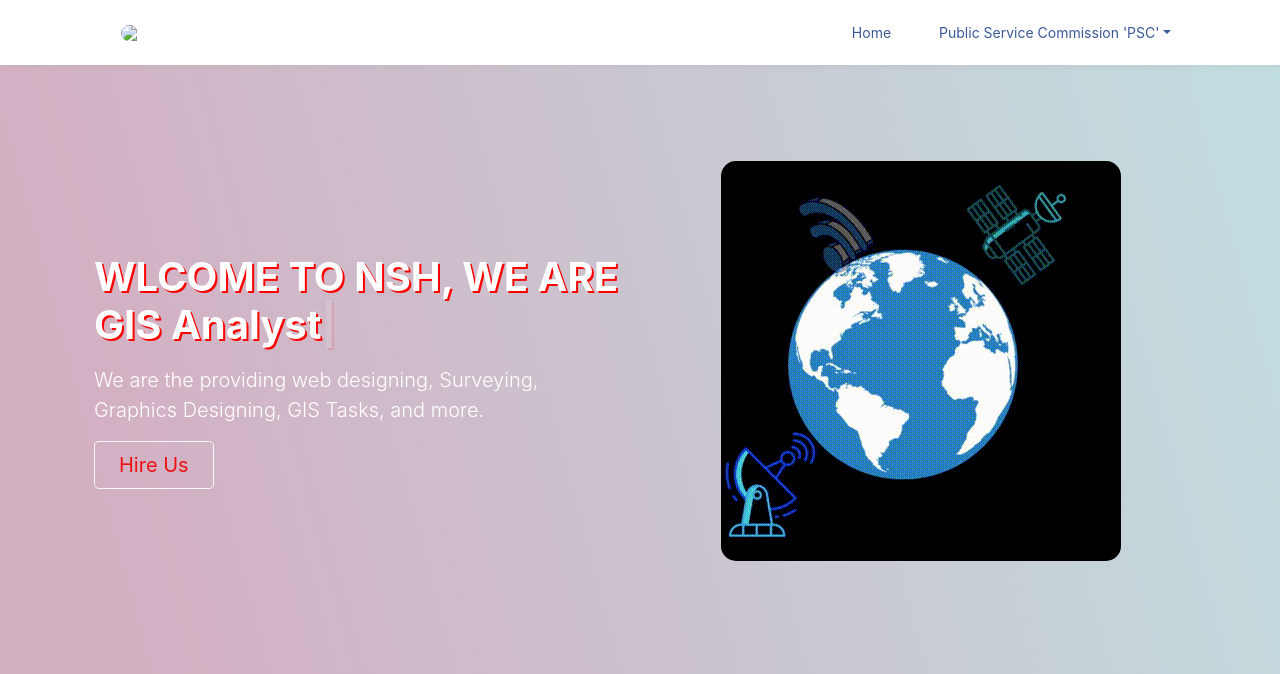
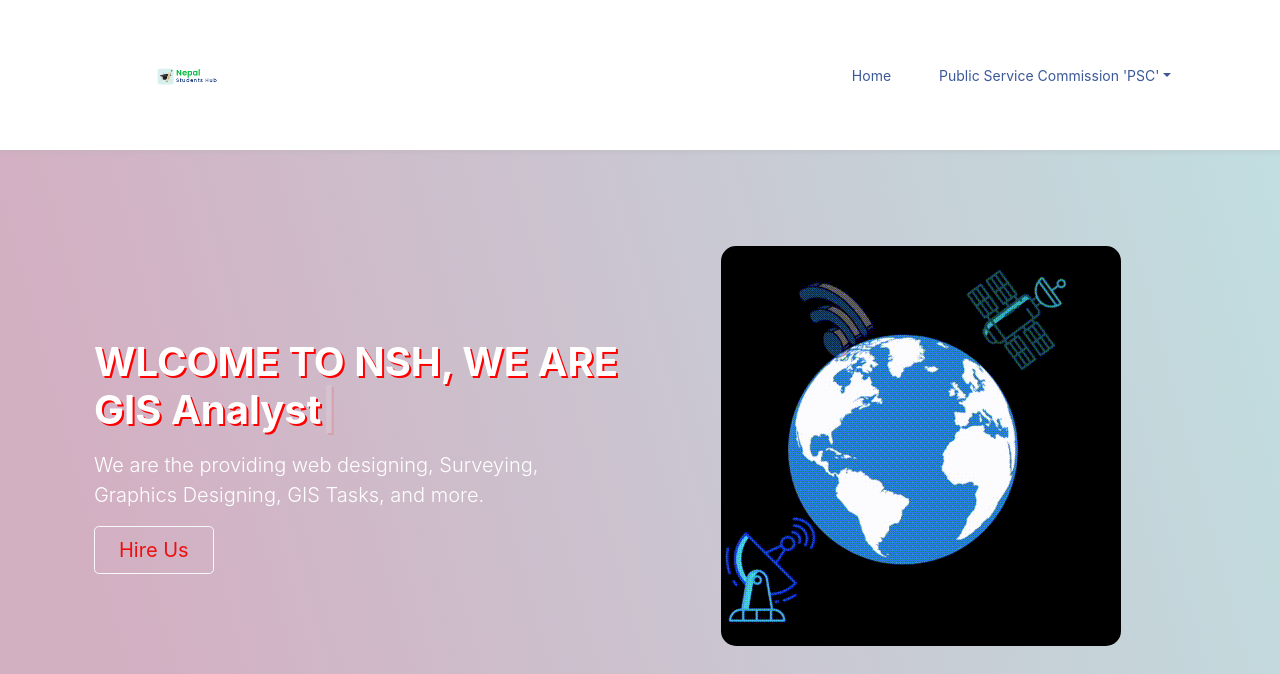
Before and after one commit to Sarojchaudhary815/nepalstudentshub, a plain HTML site: page index.html in a window 1280 px wide. Shown: the top 674 px of the page. Drawn offline with nearby package versions, Linux system fonts and the light colour scheme; files whose address does not match are found by name.

Commit message:
Update index.html

```diff
--- a/index.html
+++ b/index.html
@@ -82,7 +82,7 @@
 
 <nav class="navbar navbar-expand-lg navbar-light sticky-top">
     <div class="container">
-        <a class="navbar-brand" href="index.php" style="text-transform: uppercase;"><a style="padding-bottom: 0px;"><img src="c:\Img for Nepal Student Hub\Logo.png" width="130px" /></a></a>
+        <a class="navbar-brand" href="index.php" style="text-transform: uppercase;"><a style="padding-bottom: 0px;"><img src="https://github.com/Sarojchaudhary815/nepalstudentshub/blob/main/Logo.png" width="130px" /></a></a>
         <button class="navbar-toggler" type="button" data-toggle="collapse" data-target="#mobile_nav" aria-controls="mobile_nav" aria-expanded="false" aria-label="Toggle navigation">
          <span class="navbar-toggler-icon"></span>
         </button>
```
